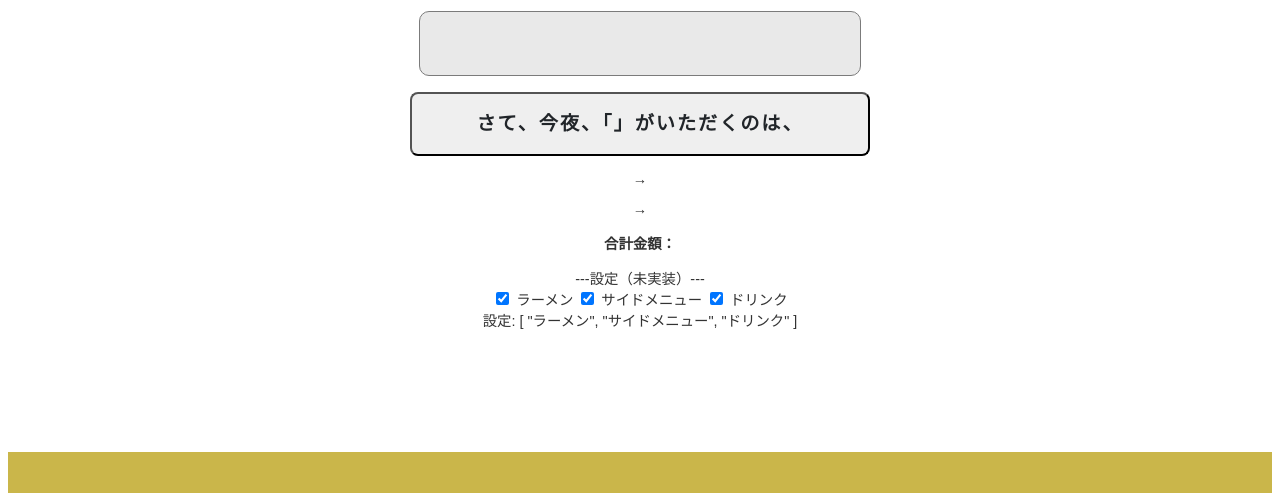
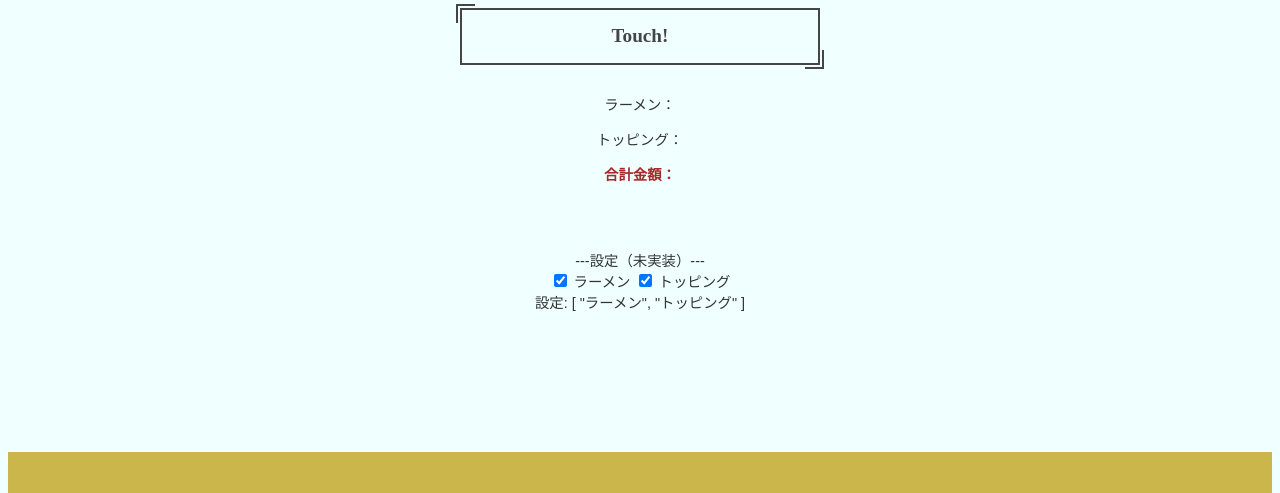
Before and after one commit to kztkn/ramen-master, a plain HTML site: page index.html in a window 1280 px wide. Shown: the part 315-808 px from the top of the page. Drawn offline with nearby package versions, Linux system fonts and the light colour scheme; a web font is replaced by a local one.

Commit message:
チェックポイント1

```diff
--- a/css/main.css
+++ b/css/main.css
@@ -5,6 +5,7 @@ html {
     -webkit-box-sizing: border-box;
     box-sizing: border-box;
     text-align: center;
+    background-color: azure;
   }
 body {
     font: 90% 'ヒラギノ角ゴ pro W3', "Hiragino KaKu Gothic Pro", "メイリオ", Meiryo, Osaka, sans-serif;
@@ -16,13 +17,34 @@ body {
 }
 
 h1 {
-    font: 2rem 'Caveat', cursive,'ヒラギノ角ゴ pro W3';
+    font: 3rem 'Caveat', cursive,'ヒラギノ角ゴ pro W3';
 }
 
 h2 {
     font: 1.8rem 'Caveat', cursive,'ヒラギノ角ゴ pro W3';
 }
+#total {
+  color:brown;
+}
 
+#margin{
+  padding-top: 50px;
+  /* margin-top: 300px; */
+
+}
+
+button {color:#454545;background:transparent;border-width:2px;border-style: solid;border-color: #454545;position:relative;margin:0.7em;display:inline-block;padding:0.8em 1em;transition:all 0.3s ease-in-out;text-align:center;
+  font-family:comfortaa;font-weight:bold;width:50%;max-width: 360px;font-size:1.2rem}
+  button:before, button:after {content:'';display:block;position:absolute;border-color:#454545;box-sizing:border-box;border-style:solid;width:1em;height:1em;transition:all 0.3s ease-in-out}
+  button:before {top:-6px;left:-6px;border-width:2px 0 0 2px;z-index:5;}
+  button:after {bottom:-6px;right:-6px;border-width:0 2px 2px 0;}
+  button:hover:before, button:hover:after {width:calc(100% + 12px);
+    height:calc(100% + 12px);border-color:#fff}
+  button:hover {color:#353535;background-color:#fff;border-color:#fff}
+  .panel {max-width:960px;text-align:center;position:relative;margin:auto;}
+
+
+/*
 button.btn {
   font-size: 1.2rem;
   font-weight: 700;
@@ -43,10 +65,10 @@ button.btn {
   letter-spacing: 0.1em;
   color: #212529;
   border-radius: 0.5rem;
-}
+} */
 
 
-.textbox {
+/* .textbox {
     margin-top: -10px;
     font-family: cursive;
     border: 1px solid #444444;
@@ -67,11 +89,7 @@ button.btn {
   .textbox:focus {
     width: 500px;
     outline: none;
-  }
-.margin{
-    padding-top: 50px;
-
-}
+  } */
 
 footer {
     margin-top: auto;
--- a/index.html
+++ b/index.html
@@ -10,7 +10,7 @@
     <link rel="apple-touch-icon" sizes="180x180" href="apple-touch-icon-180x180.png">
     <link rel="stylesheet" href="css/main.css">
 
-    <title>ラーメンアプリ</title>
+    <title>Random Ramen</title>
 </head>
 
 <body>
@@ -21,27 +21,25 @@
         Random Ramen
         <img src="images/ramen.svg" width="32" height="32">
     </h1>
-    <h2>Please enter your name</h2>
-
-    <div id="nameSetting">
-        <input class="textbox" v-model="inputName" paceholder="ここに名前をいれてね！" @input="onInput" /><br><br>
-        <button v-on:click="playgame" class="btn btn-flat"> <span>さて、今夜、「{{ inputName }}」がいただくのは、</span></button>
-        <p>→<b>{{ main }} {{ mainAmount }}</b></p>
-        <p>→<b>{{ side }} {{ sideAmount }}</b></p>
-        <p><b>合計金額： {{ totalAmount }}</b></p>
-
-        <p>{{debug}}</p>
-
+    <div id="main">
+        <!-- <h2>Please enter your name</h2> -->
+        <!-- <input class="textbox" v-model="inputName" paceholder="ここに名前をいれてね！" @input="onInput" /><br><br> -->
+        <button v-on:click="playgame" class="btn btn-flat">Touch!</button>
+        <!-- <p>ボタンを押すと音がでるのでご注意ください</p> -->
+        <p>ラーメン：<b>{{ main }} {{ mainAmount }}</b></p>
+        <p>トッピング：<b>{{ side }} {{ sideAmount }}</b></p>
+        <!-- <p>ドリンク：<b>{{ drink }} {{ drinkAmount }}</b></p> -->
+        <div id="total">
+            <p><b>合計金額： {{ totalAmount }}</b></p>
+        </div>
     </div>
 
     <div id="margin">---設定（未実装）---</div>
     <div id="checklist">
         <input type="checkbox" id="menu1" value="ラーメン" v-model="checkedNames" checked="checked">
         <label for="ラーメン">ラーメン</label>
-        <input type="checkbox" id="menu2" value="サイドメニュー" v-model="checkedNames">
-        <label for="サイドメニュー">サイドメニュー</label>
-        <input type="checkbox" id="menu3" value="ドリンク" v-model="checkedNames">
-        <label for="ドリンク">ドリンク</label>
+        <input type="checkbox" id="menu2" value="トッピング" v-model="checkedNames">
+        <label for="トッピング">トッピング</label>
         <br>
         <span>設定: {{ checkedNames }}</span>
     </div>
@@ -52,6 +50,7 @@
         const button_se = new Audio('sound/gochuumonwodouzo_01.wav');
         const mainJson = [{ "id": "1", "name": "ラーメン(並)", "amount": 700 }, { "id": "2", "name": "ラーメン(中)", "amount": 800 }, { "id": "3", "name": "ラーメン(大)", "amount": 900 }];
         const sideJson = [{ "id": "1", "name": "玉子", "amount": 100 }, { "id": "2", "name": "ほうれん草", "amount": 100 }, { "id": "3", "name": "九条ネギ", "amount": 150 }];
+        const drinkJson = [{ "id": "1", "name": "からだすこやか茶W", "amount": 200 }, { "id": "2", "name": "瓶ビール", "amount": 500 }];
         // ServiceWorker登録：https://developers.google.com/web/fundamentals/primers/service-workers/?hl=ja
         if ('serviceWorker' in navigator) {
             navigator.serviceWorker.register('service_worker.js').then(function (registration) {
@@ -61,15 +60,16 @@
             });
         }
 
-        const nameSetting = new Vue({
-            el: 'div#nameSetting',
+        const main = new Vue({
+            el: 'div#main',
             data: {
                 inputName: '',
                 main: '',
                 mainAmount: '',
                 side: '',
                 sideAmount: '',
-                debug: '',
+                drink: '',
+                drinkAmount: '',
                 totalAmount: '',
             },
             methods: {
@@ -78,13 +78,15 @@
                     // ここにランダムでメニューを決める
                     var mn = Math.floor(Math.random() * mainJson.length);
                     var sn = Math.floor(Math.random() * sideJson.length);
+                    var dn = Math.floor(Math.random() * drinkJson.length);
                     this.main = mainJson[mn].name;
                     this.mainAmount = mainJson[mn].amount;
                     this.side = sideJson[sn].name;
                     this.sideAmount = sideJson[sn].amount;
-
-                    this.totalAmount = this.mainAmount + this.sideAmount;
-                    // this.debug = ;
+                    // this.drink = drinkJson[dn].name;
+                    // this.drinkAmount = drinkJson[dn].amount;
+                    this.totalAmount = this.mainAmount + this.sideAmount + this.drinkAmount;
+                    button_se.play();
                 },
                 onInput: function () {
                     this.main = '';
@@ -92,6 +94,8 @@
                     this.mainAmount = '';
                     this.side = '';
                     this.sideAmount = '';
+                    this.drink = '';
+                    this.drinkAmount = '';
                     this.totalAmount = '';
                 }
             }
@@ -100,7 +104,7 @@
         const checkSetting = new Vue({
             el: 'div#checklist',
             data: {
-                checkedNames: ['ラーメン', 'サイドメニュー', 'ドリンク']
+                checkedNames: ['ラーメン', 'トッピング']
             }
         })
 
```
